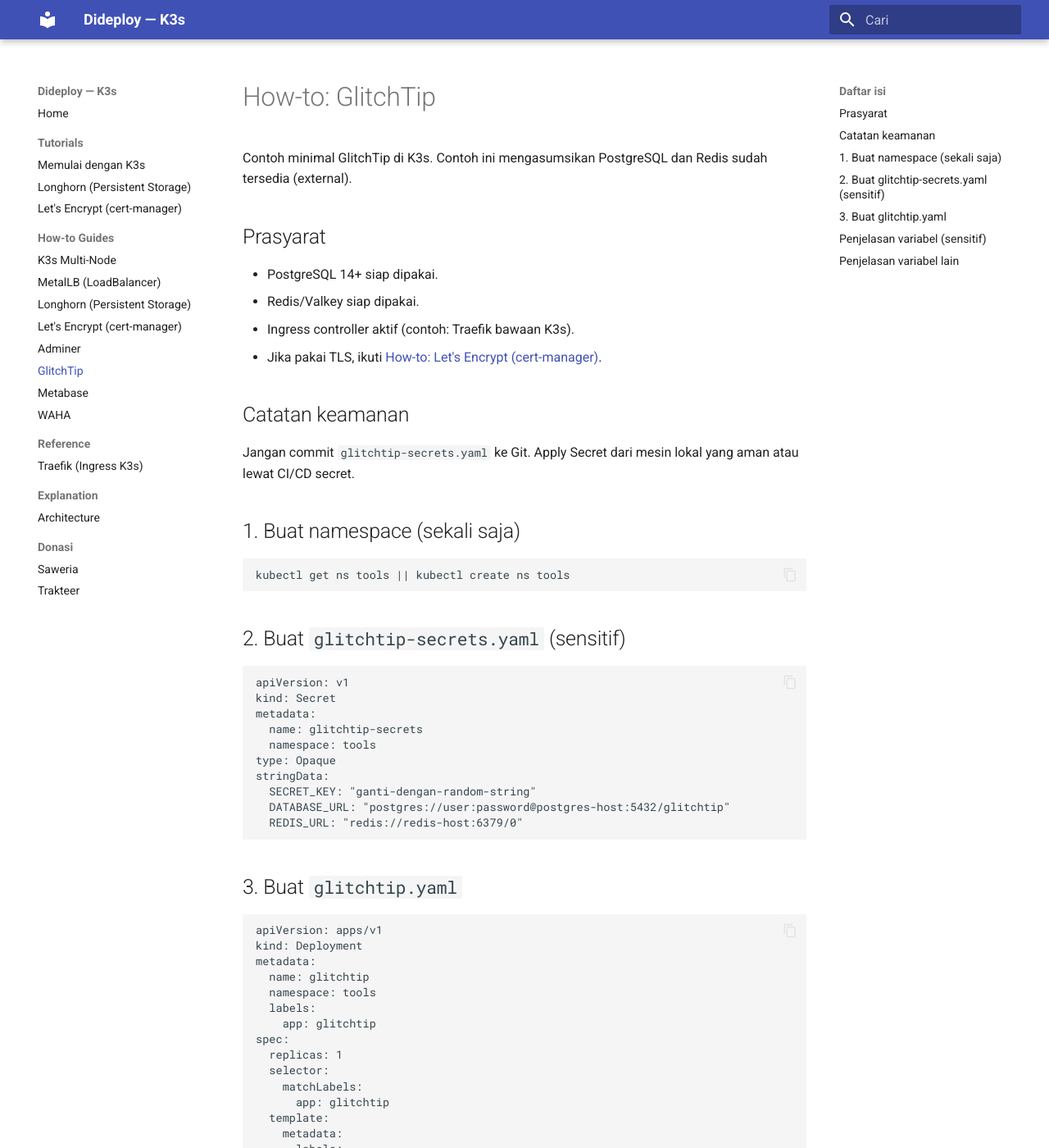
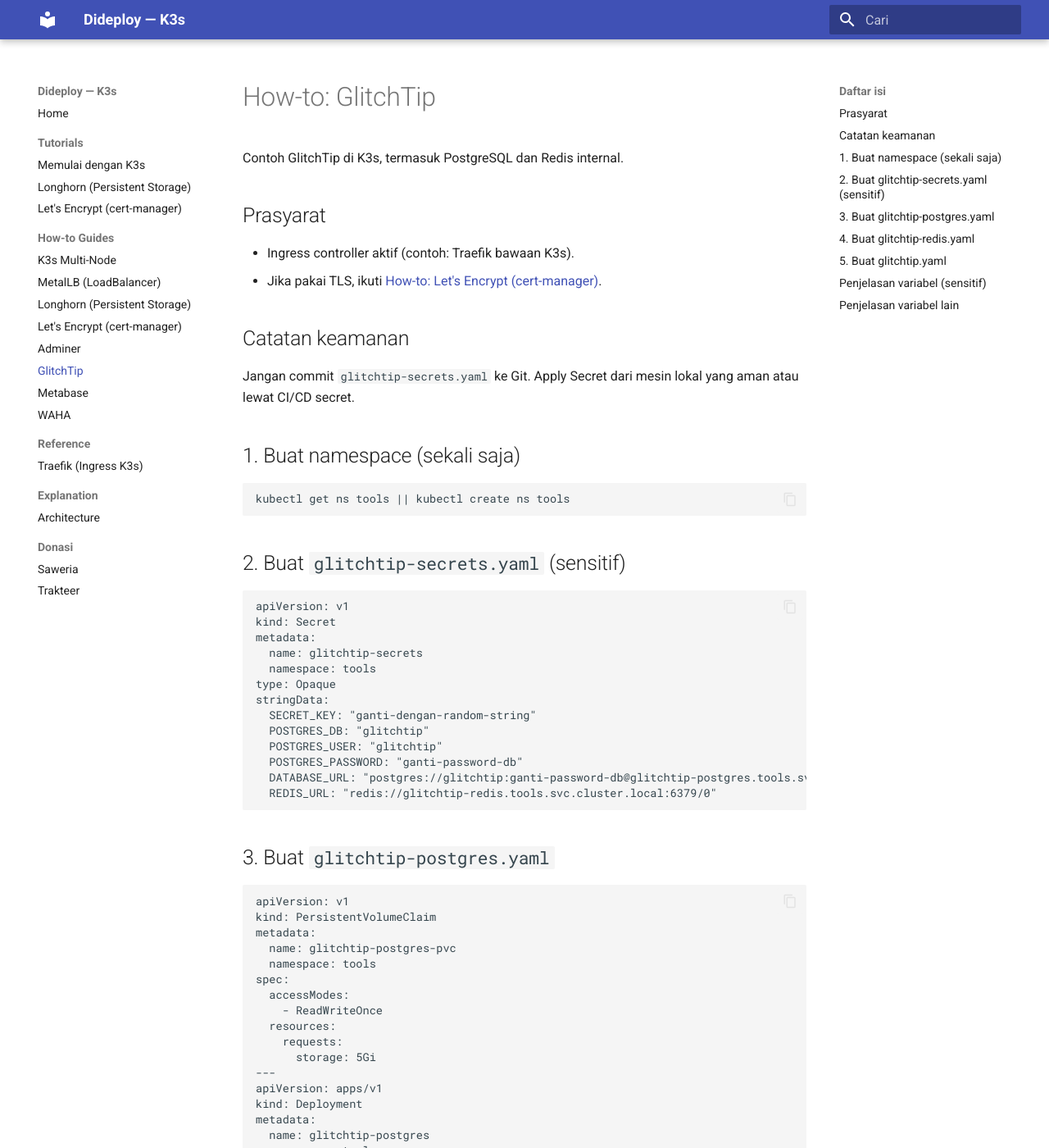
Before and after one commit to agung96tm/dideploy, an MkDocs documentation site: the page built from docs/how-to/005-glitchtip.md, in a window 1280 px wide and 1400 px high. Shown: the whole window at 82% size. Built offline with MkDocs 1.6.1 and Material for MkDocs 9.7.7, drawn with Linux system fonts in a browser that asks for light colours; some of the changed text lies outside the part shown.

Commit message:
separate yaml for database initalize

````diff
--- a/docs/how-to/005-glitchtip.md
+++ b/docs/how-to/005-glitchtip.md
@@ -1,11 +1,9 @@
 # How-to: GlitchTip
 
-Contoh minimal GlitchTip di K3s. Contoh ini mengasumsikan PostgreSQL dan Redis sudah tersedia (external).
+Contoh GlitchTip di K3s, termasuk PostgreSQL dan Redis internal.
 
 ## Prasyarat
 
-- PostgreSQL 14+ siap dipakai.
-- Redis/Valkey siap dipakai.
 - Ingress controller aktif (contoh: Traefik bawaan K3s).
 - Jika pakai TLS, ikuti [How-to: Let's Encrypt (cert-manager)](003-letsencrypt-cert-manager.md).
 
@@ -30,11 +28,131 @@
 type: Opaque
 stringData:
   SECRET_KEY: "ganti-dengan-random-string"
-  DATABASE_URL: "postgres://user:password@postgres-host:5432/glitchtip"
-  REDIS_URL: "redis://redis-host:6379/0"
+  POSTGRES_DB: "glitchtip"
+  POSTGRES_USER: "glitchtip"
+  POSTGRES_PASSWORD: "ganti-password-db"
+  DATABASE_URL: "postgres://glitchtip:ganti-password-db@glitchtip-postgres.tools.svc.cluster.local:5432/glitchtip"
+  REDIS_URL: "redis://glitchtip-redis.tools.svc.cluster.local:6379/0"
 ```
 
-## 3. Buat `glitchtip.yaml`
+## 3. Buat `glitchtip-postgres.yaml`
+
+```yaml
+apiVersion: v1
+kind: PersistentVolumeClaim
+metadata:
+  name: glitchtip-postgres-pvc
+  namespace: tools
+spec:
+  accessModes:
+    - ReadWriteOnce
+  resources:
+    requests:
+      storage: 5Gi
+---
+apiVersion: apps/v1
+kind: Deployment
+metadata:
+  name: glitchtip-postgres
+  namespace: tools
+  labels:
+    app: glitchtip-postgres
+spec:
+  replicas: 1
+  selector:
+    matchLabels:
+      app: glitchtip-postgres
+  template:
+    metadata:
+      labels:
+        app: glitchtip-postgres
+    spec:
+      containers:
+        - name: postgres
+          image: postgres:16
+          ports:
+            - containerPort: 5432
+          env:
+            - name: POSTGRES_DB
+              valueFrom:
+                secretKeyRef:
+                  name: glitchtip-secrets
+                  key: POSTGRES_DB
+            - name: POSTGRES_USER
+              valueFrom:
+                secretKeyRef:
+                  name: glitchtip-secrets
+                  key: POSTGRES_USER
+            - name: POSTGRES_PASSWORD
+              valueFrom:
+                secretKeyRef:
+                  name: glitchtip-secrets
+                  key: POSTGRES_PASSWORD
+            - name: PGDATA
+              value: /var/lib/postgresql/data/pgdata
+          volumeMounts:
+            - name: pg-data
+              mountPath: /var/lib/postgresql/data
+      volumes:
+        - name: pg-data
+          persistentVolumeClaim:
+            claimName: glitchtip-postgres-pvc
+---
+apiVersion: v1
+kind: Service
+metadata:
+  name: glitchtip-postgres
+  namespace: tools
+spec:
+  type: ClusterIP
+  selector:
+    app: glitchtip-postgres
+  ports:
+    - port: 5432
+      targetPort: 5432
+```
+
+## 4. Buat `glitchtip-redis.yaml`
+
+```yaml
+apiVersion: apps/v1
+kind: Deployment
+metadata:
+  name: glitchtip-redis
+  namespace: tools
+  labels:
+    app: glitchtip-redis
+spec:
+  replicas: 1
+  selector:
+    matchLabels:
+      app: glitchtip-redis
+  template:
+    metadata:
+      labels:
+        app: glitchtip-redis
+    spec:
+      containers:
+        - name: redis
+          image: redis:7
+          ports:
+            - containerPort: 6379
+---
+apiVersion: v1
+kind: Service
+metadata:
+  name: glitchtip-redis
+  namespace: tools
+spec:
+  type: ClusterIP
+  selector:
+    app: glitchtip-redis
+  ports:
+    - port: 6379
+      targetPort: 6379
+```
+
+## 5. Buat `glitchtip.yaml`
 
 ```yaml
 apiVersion: apps/v1
@@ -124,14 +242,17 @@
 
 ```bash
 kubectl apply -f glitchtip-secrets.yaml
+kubectl apply -f glitchtip-postgres.yaml
+kubectl apply -f glitchtip-redis.yaml
 kubectl apply -f glitchtip.yaml
 ```
 
 ## Penjelasan variabel (sensitif)
 
 - `SECRET_KEY`: kunci rahasia aplikasi (harus random dan panjang).
-- `DATABASE_URL`: URL koneksi PostgreSQL untuk GlitchTip.
-- `REDIS_URL`: URL koneksi Redis/Valkey.
+- `POSTGRES_USER` / `POSTGRES_PASSWORD` / `POSTGRES_DB`: kredensial database internal.
+- `DATABASE_URL`: URL koneksi PostgreSQL (Service internal).
+- `REDIS_URL`: URL koneksi Redis/Valkey (Service internal).
 
 ## Penjelasan variabel lain
 
````
Also changed, not shown: docs/how-to/006-metabase.md (+7 -1 lines).
